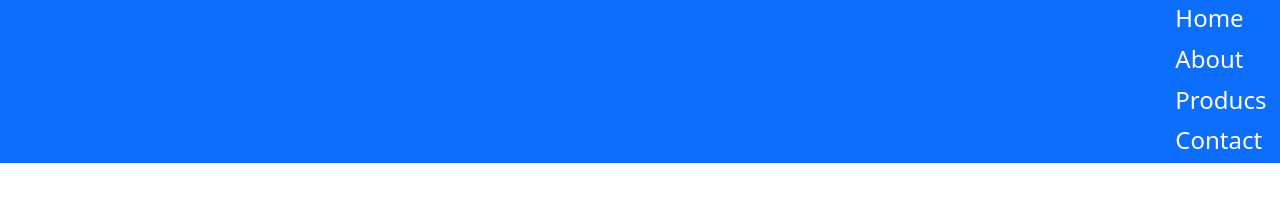
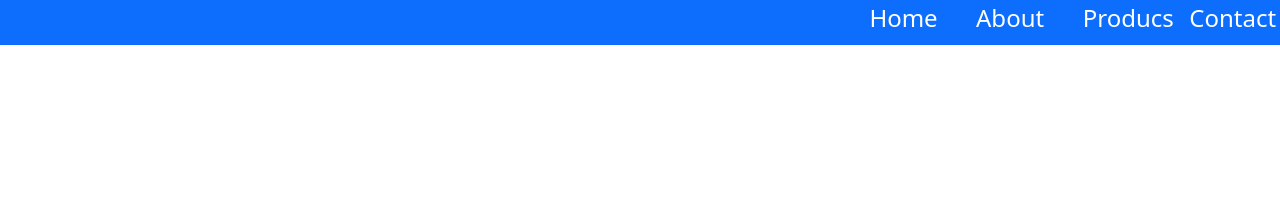
Before and after one commit to SirbB12/Bootstrap, a plain HTML site: page ex.html in a window 1280 px wide. Drawn offline with nearby package versions, Linux system fonts and the light colour scheme.

Commit message:
Terminat

```diff
--- a/ex.html
+++ b/ex.html
@@ -25,21 +25,23 @@
 .flex-child-4:hover{
     background-color: palevioletred;
 }
-        </style>
+
+            </style>
 </head>
 <body>
     <div class="container-fluid bg-primary ">
         <div class="row justify-content-end">
-        <div class="col-1 g-1 text-white"><h4>Home</h4></div>
+            <div class="col-sm-1">
+        <div class="p-1 g-2 text-white"><h4>Home</h4></div>
     </div>
-        <div class=" row justify-content-end">
-        <div class="col-1 g-1 text-white flex-child-2"><h4>About</h4></div>
+    <div class="col-sm-1">
+        <div class="p-1 g-2 text-white flex-child-2"><h4>About</h4></div>
     </div>
-        <div class="row justify-content-end">
-        <div class="col-1 g-1 text-white flex-child-3"><h4>Producs</h4></div>
+    <div class="col-sm-1">
+        <div class="p-1 g-2 text-white flex-child-3"><h4>Producs</h4></div>
     </div>
-<div class="row justify-content-end">
-        <div class="col-1 g-1 text-white flex-child-4"><h4>Contact</h4></div>
+    <div class="col-sm-1">
+        <div class="p-1 g-2 text-white flex-child-4"><h4>Contact</h4></div>
     </div>
     </div>
 
```
